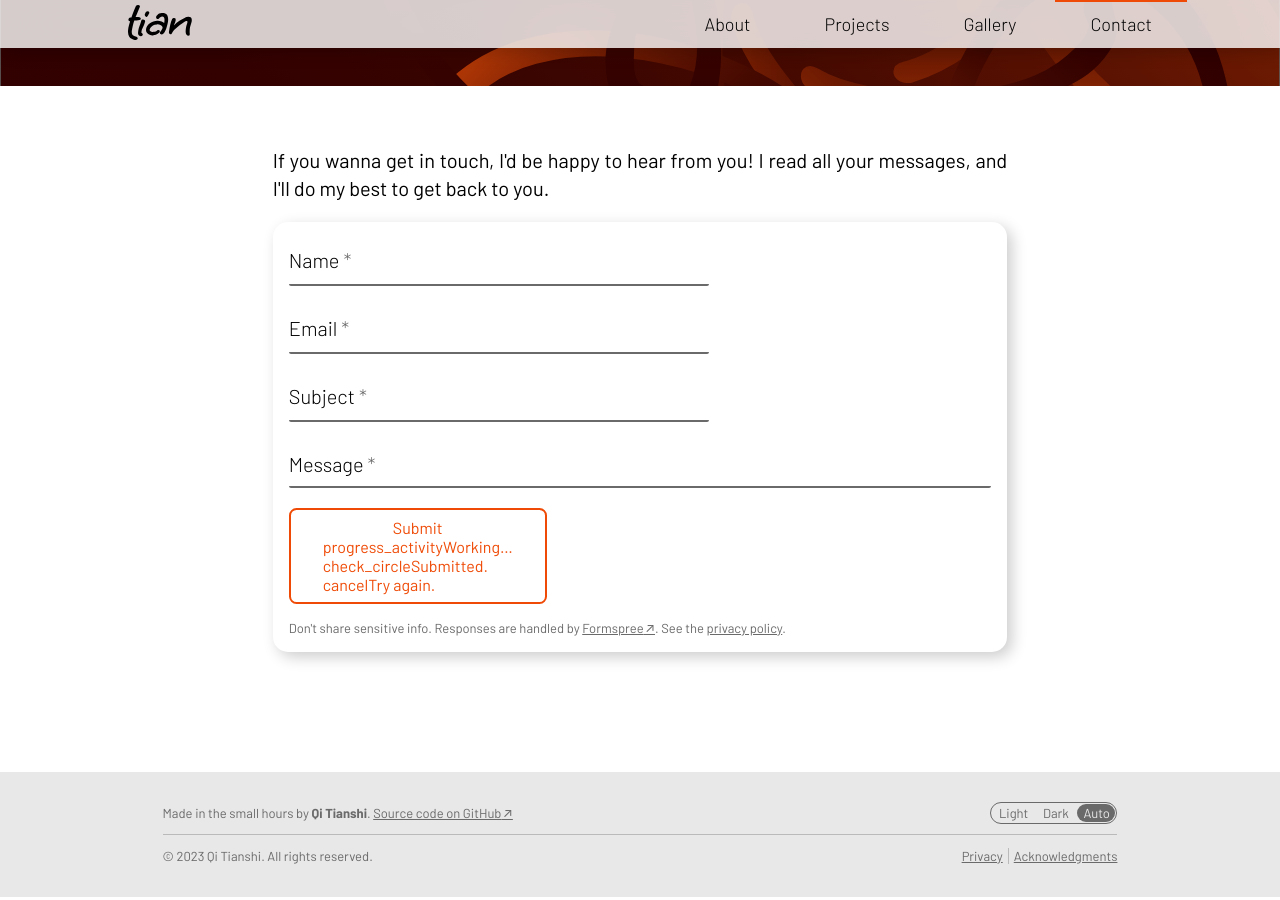
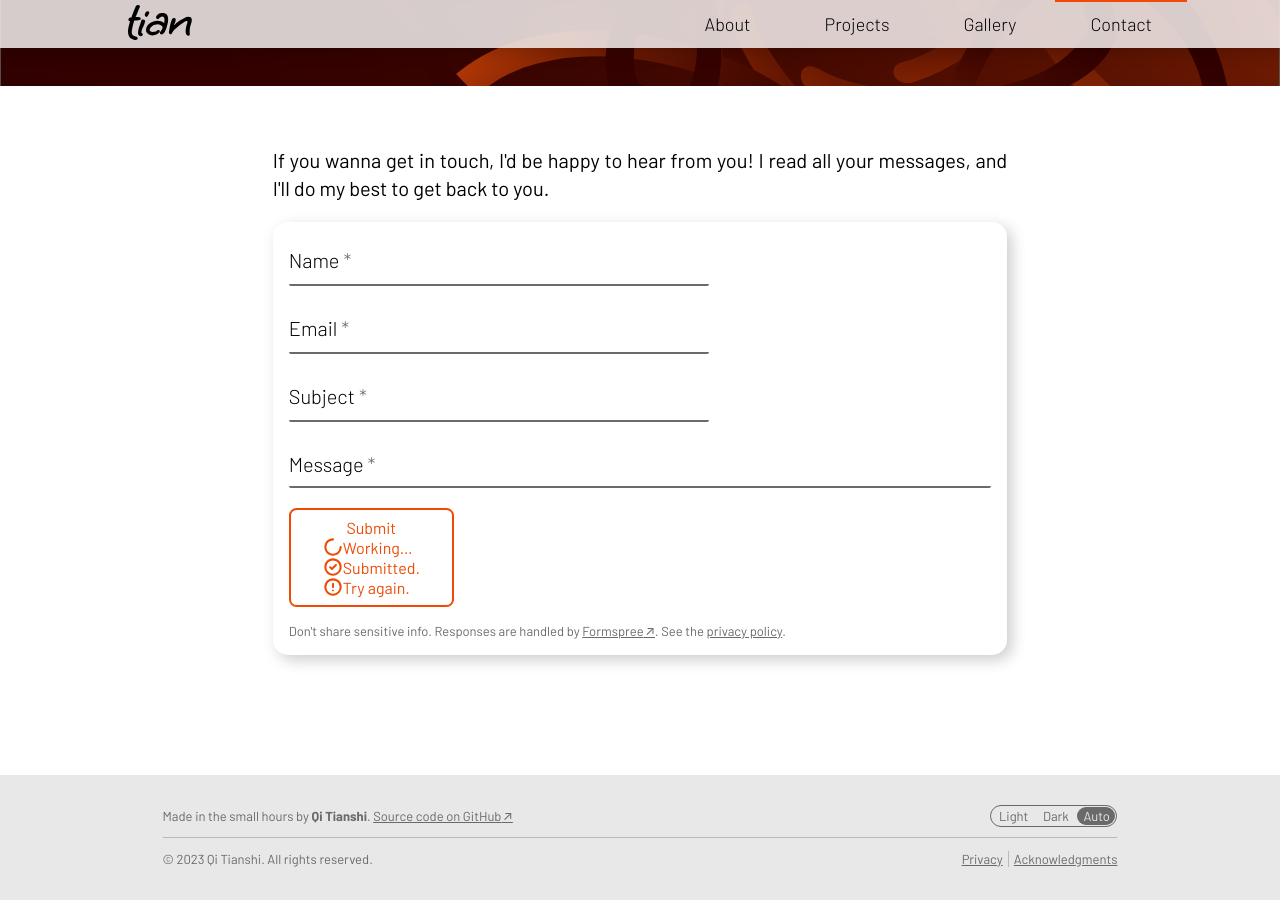
Before and after one commit to qitianshi/qitianshi.com, a Jekyll site: the page built from src/contact.html, in a window 1280 px wide and 900 px high, scrolled down 364 px. Built offline with Jekyll 4.4.1, drawn with Linux system fonts in a browser that asks for light colours; some web fonts are replaced.

Commit message:
Add submit button UI symbols

```diff
--- a/src/_includes/form/submit-button.html
+++ b/src/_includes/form/submit-button.html
@@ -14,17 +14,17 @@
     </span>
 
     <span class="c-form__submit-label--waiting o-media">
-        <span class="material-symbols-rounded">progress_activity</span>
+        {% include svg/progress_activity.svg %}
         Working&mldr;
     </span>
 
     <span class="c-form__submit-label--success o-media">
-        <span class="material-symbols-rounded">check_circle</span>
+        {% include svg/check_circle.svg %}
         Submitted.
     </span>
 
     <span class="c-form__submit-label--failure o-media">
-        <span class="material-symbols-rounded">cancel</span>
+        {% include svg/error.svg %}
         Try again.
     </span>
 
```
Also changed, not shown: src/_includes/svg/check_circle.svg (added), src/_includes/svg/error.svg (added), src/_includes/svg/progress_activity.svg (added).
